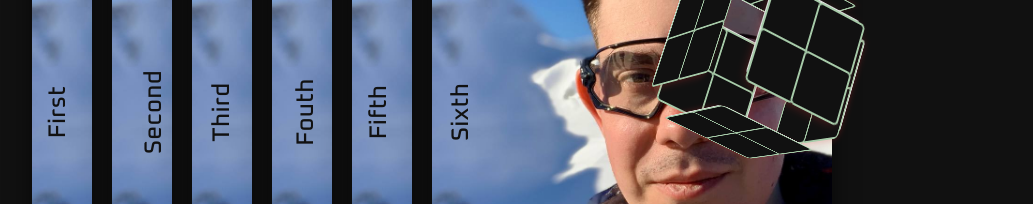
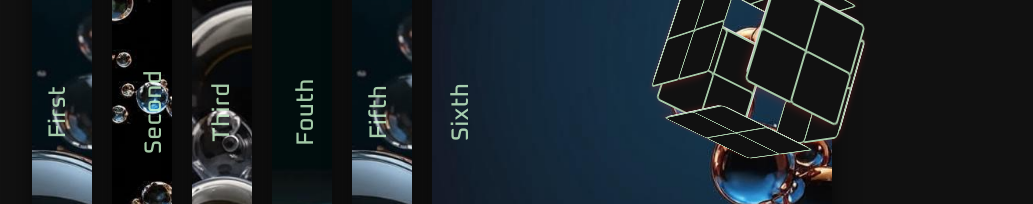
Before and after one commit to semenovdemyan/semenoff.dev, a React (Vite) app: page / in a window 1280 px wide. Shown: the part 322-526 px from the top of the page, without its empty margins (208-1241 px from the left). Built offline with nearby package versions, Linux system fonts and the light colour scheme.

Commit message:
add new imgs

```diff
--- a/src/Components/RadioSlider/RadioSlider.module.css
+++ b/src/Components/RadioSlider/RadioSlider.module.css
@@ -56,19 +56,28 @@
   opacity: 1 !important;
 }
 
-.card[for='c1'],
-.card[for='c2'],
-.card[for='c3'],
-.card[for='c4'],
-.card[for='c5'],
+.card[for='c1'] {
+  background-image: url('../../assets/images/1.jpg');
+}
+.card[for='c2'] {
+  background-image: url('../../assets/images/2.jpg');
+}
+.card[for='c3'] {
+  background-image: url('../../assets/images/3.jpg');
+}
+.card[for='c4'] {
+  background-image: url('../../assets/images/4.jpg');
+}
+.card[for='c5'] {
+  background-image: url('../../assets/images/5.jpg');
+}
 .card[for='c6'] {
-  background-image: url('../../assets/images/me.jpg');
+  background-image: url('../../assets/images/6.jpg');
 }
 
 .title {
   width: 100%;
   line-height: normal;
   transform: rotate(-90deg);
-  margin: 0 0 0 0;
-  color: var(--color1);
+  color: var(--color2);
 }
```
Also changed, not shown: 9 other files (tests, documents, lock files or other folders).
